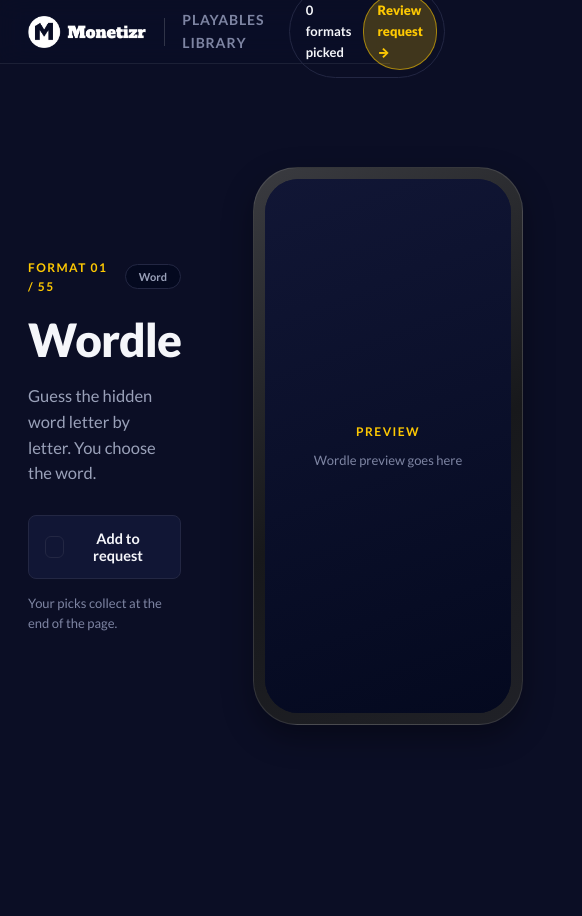
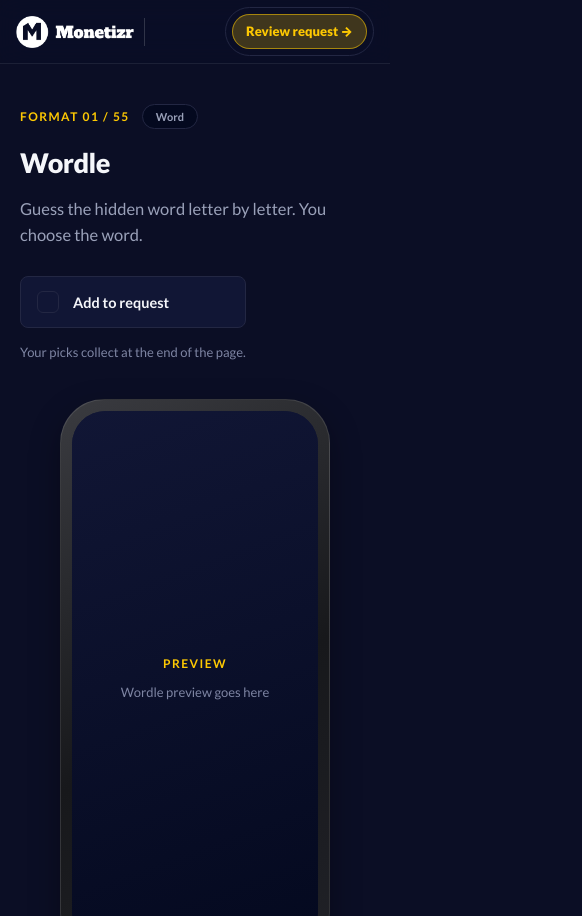
Before and after one commit to themonetizr/playables-library, a plain HTML site: page index.html in a window 390 px wide. Shown: the top 916 px of the page, 582 px wide, since content can reach past the window. Drawn offline with nearby package versions, Linux system fonts and the light colour scheme.

Commit message:
Add mobile responsive layout: header, hero, and request-form now reflow below 720px (site had zero media queries before)

```diff
--- a/index.html
+++ b/index.html
@@ -34,19 +34,49 @@
     a { color: var(--accent); text-decoration: none; }
     a:hover { color: var(--accent-hover); }
     @keyframes mtzHint { 0%,100% { transform: translateY(0); opacity: .5 } 50% { transform: translateY(5px); opacity: 1 } }
+
+    /* Mobile layout: everything above is a fixed desktop layout with
+       no wrapping fallback, so below we re-flow the header, hero, and
+       request-form grids for narrow viewports. */
+    @media (max-width: 720px) {
+      .mtz-header { padding: 0 16px !important; gap: 10px !important; }
+      .mtz-kicker { display: none !important; }
+      .mtz-header-count { display: none !important; }
+      .mtz-header-cta { padding: 6px !important; }
+
+      .mtz-hero {
+        grid-template-columns: 1fr !important;
+        min-height: auto !important;
+        gap: 36px !important;
+        padding: 40px 20px 56px !important;
+      }
+      .mtz-hero-text { max-width: 100% !important; }
+      .mtz-hero-title { font-size: 32px !important; }
+      .mtz-hero-media { width: 100% !important; }
+
+      .mtz-request-title { font-size: 30px !important; }
+      .mtz-request-actions { grid-template-columns: 1fr !important; }
+      .mtz-request-actions > div { justify-self: stretch !important; }
+      .mtz-request-actions > div:last-child button { width: 100% !important; justify-content: center !important; }
+    }
+
+    @media (max-width: 420px) {
+      .mtz-hero-title { font-size: 27px !important; }
+      .mtz-header-brand { gap: 10px !important; }
+    }
   </style>
 </helmet>
 
 <div style="min-height: 100vh; background: var(--bg)">
 
-  <header style="position: sticky; top: 0; z-index: 20; height: 64px; display: flex; align-items: center; justify-content: space-between; gap: 24px; padding: 0 28px; background: rgba(11, 14, 37, 0.8); backdrop-filter: blur(12px) saturate(1.4); -webkit-backdrop-filter: blur(12px) saturate(1.4); border-bottom: 1px solid rgba(255, 255, 255, 0.08)">
-    <div style="display: flex; align-items: center; gap: 18px">
+  <header class="mtz-header" style="position: sticky; top: 0; z-index: 20; height: 64px; display: flex; align-items: center; justify-content: space-between; gap: 24px; padding: 0 28px; background: rgba(11, 14, 37, 0.8); backdrop-filter: blur(12px) saturate(1.4); -webkit-backdrop-filter: blur(12px) saturate(1.4); border-bottom: 1px solid rgba(255, 255, 255, 0.08)">
+    <div class="mtz-header-brand" style="display: flex; align-items: center; gap: 18px">
       <img src="assets/logo-horizontal-white.png" alt="Monetizr" style="height: 32px; width: auto; display: block">
       <span style="width: 1px; height: 28px; background: var(--border-strong)"></span>
-      <span style="font-size: 14px; font-weight: 700; letter-spacing: 0.84px; text-transform: uppercase; color: var(--faint)">Playables library</span>
+      <span class="mtz-kicker" style="font-size: 14px; font-weight: 700; letter-spacing: 0.84px; text-transform: uppercase; color: var(--faint)">Playables library</span>
     </div>
-    <a href="#request" style="display: flex; align-items: center; gap: 12px; padding: 7px 7px 7px 16px; border: 1px solid var(--border); border-radius: 100px; font-size: 13px; font-weight: 700; color: var(--text)" style-hover="border-color: var(--border-hover)">
-      <span>{{ countLabel }}</span>
+    <a href="#request" class="mtz-header-cta" style="display: flex; align-items: center; gap: 12px; padding: 7px 7px 7px 16px; border: 1px solid var(--border); border-radius: 100px; font-size: 13px; font-weight: 700; color: var(--text)" style-hover="border-color: var(--border-hover)">
+      <span class="mtz-header-count">{{ countLabel }}</span>
       <span style="display: inline-flex; align-items: center; gap: 6px; padding: 6px 13px; background: var(--accent-soft); border: 1px solid var(--line-gold); border-radius: 100px; color: var(--accent); font-weight: 900">Review request →</span>
     </a>
   </header>
@@ -56,15 +86,15 @@
   </a>
 
   <sc-for list="{{ items }}" as="item" hint-placeholder-count="3">
-    <section style="min-height: calc(100vh - 64px); display: grid; grid-template-columns: 1.05fr 0.95fr; align-items: center; gap: 72px; max-width: 1060px; margin: 0 auto; padding: 72px 28px 88px; box-sizing: border-box; border-bottom: 1px solid var(--border-hairline)">
+    <section class="mtz-hero" style="min-height: calc(100vh - 64px); display: grid; grid-template-columns: 1.05fr 0.95fr; align-items: center; gap: 72px; max-width: 1060px; margin: 0 auto; padding: 72px 28px 88px; box-sizing: border-box; border-bottom: 1px solid var(--border-hairline)">
 
-      <div style="display: flex; flex-direction: column; align-items: flex-start; gap: 20px; max-width: 460px">
+      <div class="mtz-hero-text" style="display: flex; flex-direction: column; align-items: flex-start; gap: 20px; max-width: 460px">
         <div style="display: flex; align-items: center; gap: 12px">
           <x-import component-from-global-scope="MonetizrBlackbeltDesignSystem_e1017f.Eyebrow" from="ds/monetizr-blackbelt-design-system-e1017fb2-12d7-4713-ac6b-7211883feb12/_ds_bundle.js" hint-size="auto,16px">{{ item.index }}</x-import>
           <x-import component-from-global-scope="MonetizrBlackbeltDesignSystem_e1017f.Tag" from="ds/monetizr-blackbelt-design-system-e1017fb2-12d7-4713-ac6b-7211883feb12/_ds_bundle.js" hint-size="auto,26px">{{ item.category }}</x-import>
         </div>
 
-        <h2 style="margin: 0; font-size: 46px; line-height: 1.05; font-weight: 900; letter-spacing: -0.02em; color: var(--text); text-wrap: pretty">{{ item.name }}</h2>
+        <h2 class="mtz-hero-title" style="margin: 0; font-size: 46px; line-height: 1.05; font-weight: 900; letter-spacing: -0.02em; color: var(--text); text-wrap: pretty">{{ item.name }}</h2>
 
         <p style="margin: 0; font-size: 16.5px; line-height: 1.55; color: var(--muted); text-wrap: pretty">{{ item.mechanic }}</p>
 
@@ -79,8 +109,8 @@
         </div>
       </div>
 
-      <div style="display: flex; justify-content: center">
-        <div style="width: 270px; position: relative">
+      <div class="mtz-hero-media" style="display: flex; justify-content: center">
+        <div style="width: 270px; max-width: 100%; position: relative">
           <x-import component-from-global-scope="MonetizrBlackbeltDesignSystem_e1017f.PhoneFrame" from="ds/monetizr-blackbelt-design-system-e1017fb2-12d7-4713-ac6b-7211883feb12/_ds_bundle.js" hint-size="270px,580px">
             <div style="position: absolute; inset: 0; display: flex; flex-direction: column; align-items: center; justify-content: center; gap: 10px; padding: 24px; text-align: center; background: linear-gradient(160deg, var(--surface), var(--surface-recessed))">
               <x-import component-from-global-scope="MonetizrBlackbeltDesignSystem_e1017f.Eyebrow" from="ds/monetizr-blackbelt-design-system-e1017fb2-12d7-4713-ac6b-7211883feb12/_ds_bundle.js" hint-size="auto,16px">Preview</x-import>
@@ -96,7 +126,7 @@
 
   <section id="request" style="max-width: 900px; margin: 0 auto; padding: 96px 28px 48px">
     <x-import component-from-global-scope="MonetizrBlackbeltDesignSystem_e1017f.Eyebrow" from="ds/monetizr-blackbelt-design-system-e1017fb2-12d7-4713-ac6b-7211883feb12/_ds_bundle.js" hint-size="auto,16px">Your request</x-import>
-    <h2 style="margin: 14px 0 0; font-size: 38px; line-height: 1.1; font-weight: 900; letter-spacing: -0.02em; color: var(--text)">Which formats should we build for you?</h2>
+    <h2 class="mtz-request-title" style="margin: 14px 0 0; font-size: 38px; line-height: 1.1; font-weight: 900; letter-spacing: -0.02em; color: var(--text)">Which formats should we build for you?</h2>
     <p style="margin: 14px 0 0; font-size: 16.5px; line-height: 1.55; color: var(--muted); max-width: 620px">Your picks are listed below. Send them over and we reply with timings and the creative we need from you.</p>
     <p style="margin: 18px 0 0; font-size: 16.5px; line-height: 1.55; color: var(--faint); max-width: 620px"><span style="font-weight: 900; color: var(--accent)">NOTE: </span>Each preview is one build of the format. Templates differ in how far we can take them: some let you change layout and art direction freely, others hold their structure. Asset requirements and technical limits vary the same way. We confirm both for whatever you pick.</p>
 
@@ -121,7 +151,7 @@
         <p style="margin: 7px 0 0; font-size: 14.5px; color: var(--faint)">Nothing picked yet. Scroll back up and tick the formats you want.</p>
       </sc-if>
 
-      <div style="display: grid; grid-template-columns: 1fr auto; align-items: end; gap: 16px; margin-top: 28px; padding-top: 24px; border-top: 1px solid var(--border-hairline)">
+      <div class="mtz-request-actions" style="display: grid; grid-template-columns: 1fr auto; align-items: end; gap: 16px; margin-top: 28px; padding-top: 24px; border-top: 1px solid var(--border-hairline)">
         <x-import component-from-global-scope="MonetizrBlackbeltDesignSystem_e1017f.EmailInput" from="ds/monetizr-blackbelt-design-system-e1017fb2-12d7-4713-ac6b-7211883feb12/_ds_bundle.js" label="Work email" placeholder="you@brand.com" value="{{ email }}" on-change="{{ setEmail }}" hint-size="100%,74px"></x-import>
         <div>
           <x-import component-from-global-scope="MonetizrBlackbeltDesignSystem_e1017f.Button" from="ds/monetizr-blackbelt-design-system-e1017fb2-12d7-4713-ac6b-7211883feb12/_ds_bundle.js" disabled="{{ requestDisabled }}" onClick="{{ submit }}" hint-size="auto,50px">{{ requestLabel }}</x-import>
```
